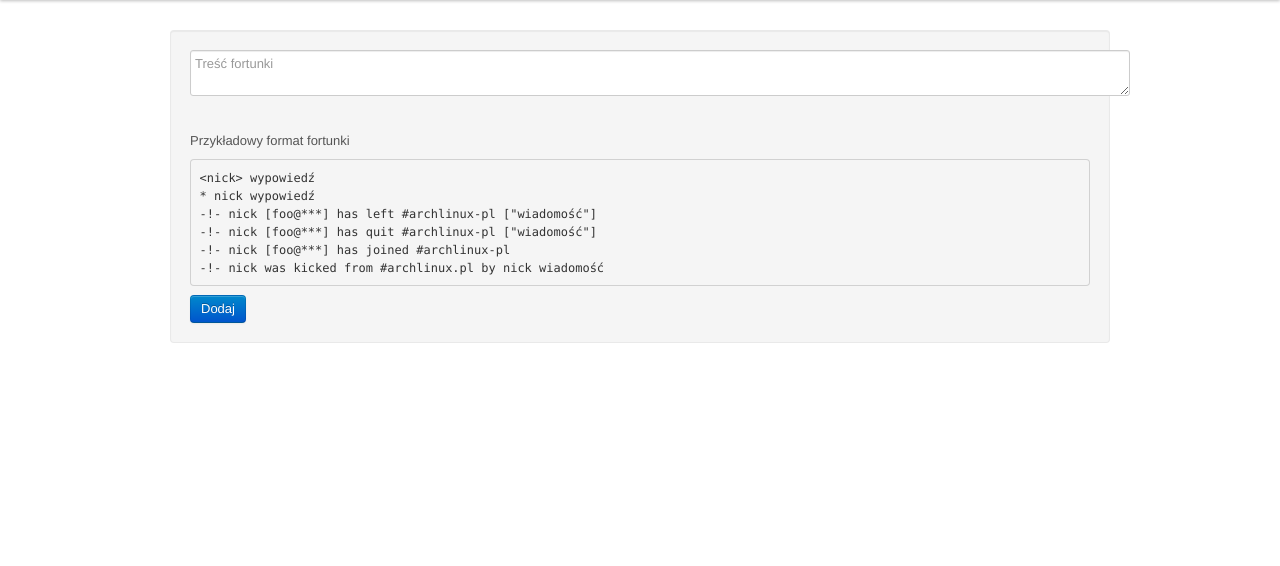
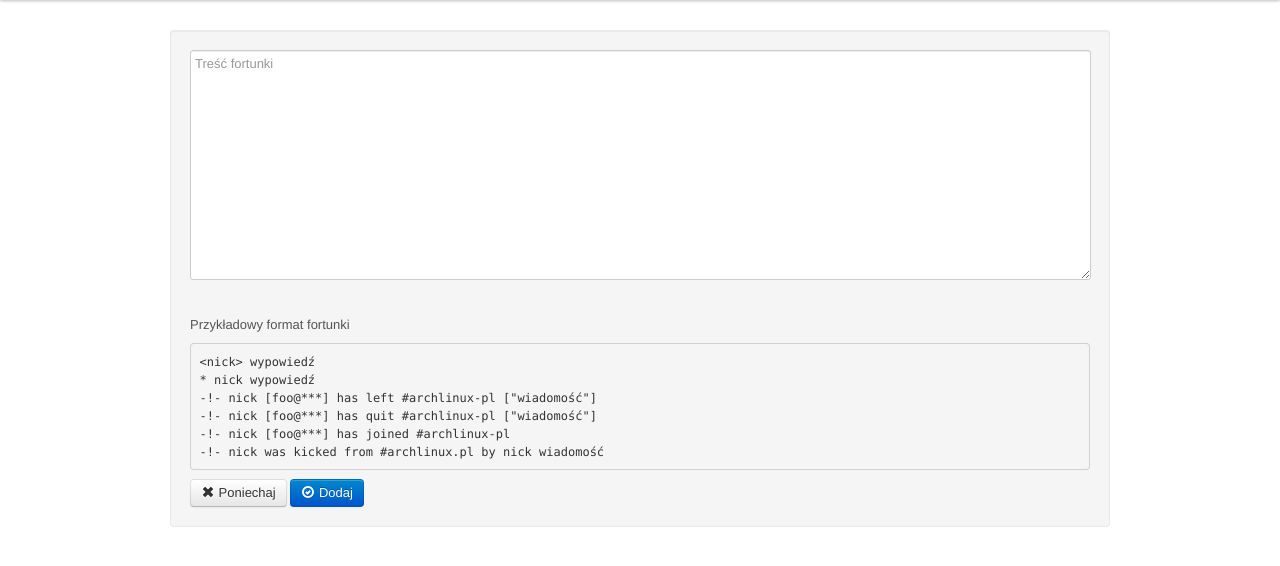
Before and after one commit to kichawa/fortunki, a Flask app: template src/templates/add.html in a window 1280 px wide. Shown: the part 70-636 px from the top of the page. Run offline with Flask 2, Linux system fonts and the light colour scheme; the template is opened without the code that fills it, so the values that code supplies are empty; parts of the project's set-up code (start-up, migrations or seed data) failed here and were passed over.

Commit message:
'new' template updated

```diff
--- a/src/templates/add.html
+++ b/src/templates/add.html
@@ -6,7 +6,7 @@
 {% block content %}
     <form action="." class="well" method="POST" accept-charset="utf-8">
         <div class="control-group {% if errors.content %}error{% endif %}">
-            <textarea name="content" class="span12" placeholder="Treść fortunki">{{ form_data.content }}</textarea>
+            <textarea name="content"  style="width:99%;height:220px;" placeholder="Treść fortunki">{{ form_data.content }}</textarea>
             <span class="help-inline">{{ errors.content }}</span>
         </div>
         <p class="help-block">
@@ -18,7 +18,14 @@
 -!- nick [foo@***] has joined #archlinux-pl
 -!- nick was kicked from #archlinux.pl by nick wiadomość</code></pre>
         </p>
-        <button type="submit" class="btn btn-primary">Dodaj</button>
+        <a href="javascript:history.back()" class="btn">
+            <i class="icon-remove"></i>
+            Poniechaj
+        </a>
+        <button type="submit" class="btn btn-primary">
+            <i class="icon-ok-circle icon-white"></i>
+            Dodaj
+        </button>
     </form>
 
 {% endblock %}
```
